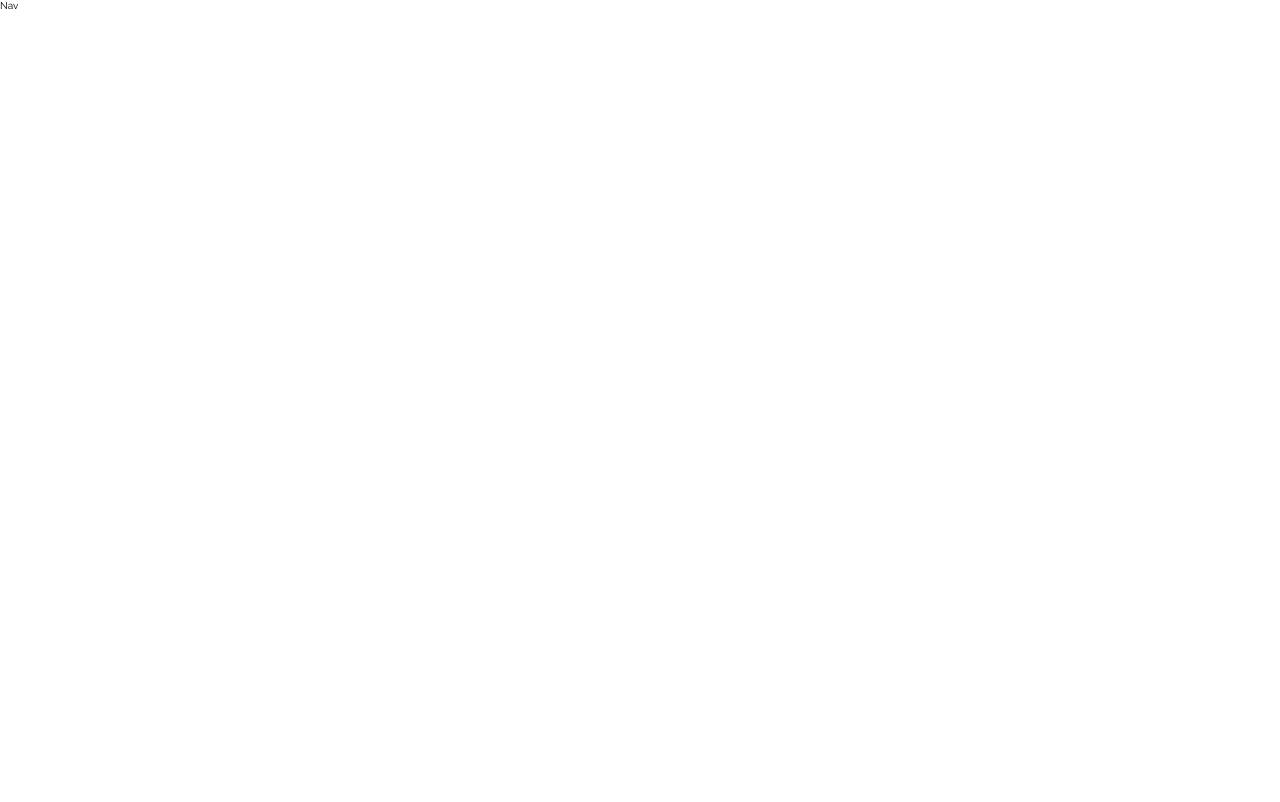
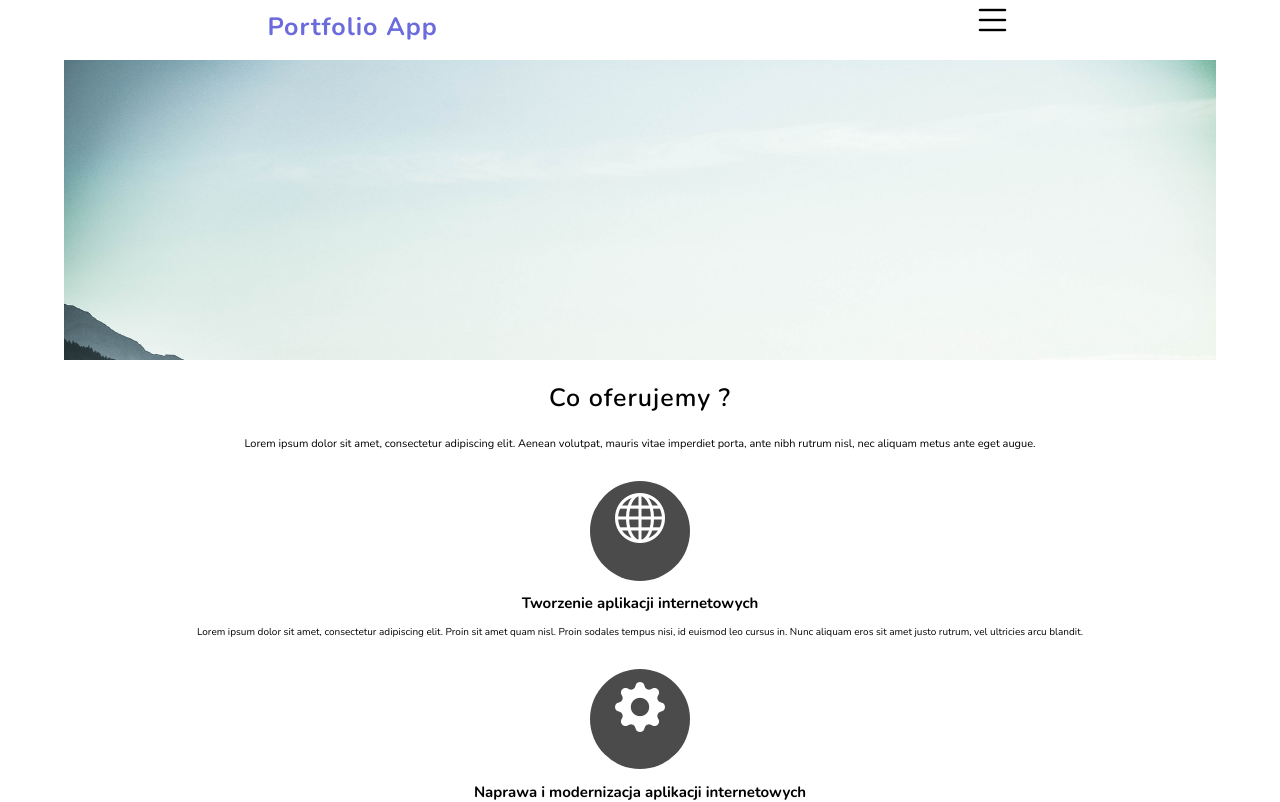
Before and after one commit to KacperDobrowolski/portfolio-app-frontend, a Next.js app: page / in a window 1280 px wide. Shown: the top 802 px of the page. Built offline with nearby package versions, Linux system fonts and the light colour scheme.

Commit message:
Added navbar, header and offer section

```diff
--- a/components/Navbar/Navbar.js
+++ b/components/Navbar/Navbar.js
@@ -1,9 +1,19 @@
+import { useRef } from 'react';
 import styles from './Navbar.module.scss';
 
 export default function Navbar() {
+    const navbarRef = useRef();
+    const openNav = () => {
+        navbarRef.current.classList.add(styles.opened);
+    }
+    const closeNav = () => {
+        navbarRef.current.classList.remove(styles.opened);
+    }
     return (
-        <nav className={styles.navbar}>
-            Nav
+        <nav className={styles.navbar} ref={navbarRef}>
+            <h2 className={styles.logo}>Portfolio App</h2>
+            <i className="bi bi-list" onClick={openNav}></i>
+            <span className={styles.closeIcon} onClick={closeNav}>X</span>
         </nav>
     )
 }
--- a/components/Navbar/Navbar.module.scss
+++ b/components/Navbar/Navbar.module.scss
@@ -0,0 +1,42 @@
+@import '../../styles/variables.scss';
+
+.navbar {
+    width: 100vw;
+    height: 60px;
+    display: flex;
+    justify-content: space-around;
+    & > .logo {
+        position: relative;
+        top: 10px;
+        margin: 0;
+        letter-spacing: 1px;
+        font-size: 2.5rem;
+        color: $primary-color;
+    }
+    & > i {
+        font-size: 4rem;
+        position: relative;
+        bottom: 5px;
+    }
+    & > .closeIcon {
+        display: none;
+    }
+}
+
+.opened {
+    height: 100vh;
+    background-color: white;
+    z-index: 999 !important;
+    position: fixed;
+    & > i {
+        display: none;
+    }
+    & > .closeIcon {
+        display: block;
+        position: absolute;
+        right: 20px;
+        top: 10px;
+        font-size: 3rem;
+
+    }
+}
--- /dev/null
+++ b/components/Offer/Offer.js
@@ -0,0 +1,16 @@
+import OfferItem from '../OfferItem/OfferItem';
+import styles from './Offer.module.scss';
+
+export default function Offer() {
+    return (
+        <section className={styles.offer}>
+            <h2 className={styles.offer_headline}>Co oferujemy ?</h2>
+            <p className={styles.offer_underline}>Lorem ipsum dolor sit amet, consectetur adipiscing elit. Aenean volutpat, mauris vitae imperdiet porta, ante nibh rutrum nisl, nec aliquam metus ante eget augue.</p>
+            <div className={styles.offerItems}>
+                <OfferItem title="Tworzenie aplikacji internetowych" icon="bi bi-globe"/>
+                <OfferItem title="Naprawa i modernizacja aplikacji internetowych" icon="bi bi-gear-fill"/>
+                <OfferItem title="Pomoc techniczna 24/7" icon="bi bi-telephone-fill"/>
+            </div>
+        </section>
+    )
+}
--- /dev/null
+++ b/components/Offer/Offer.module.scss
@@ -0,0 +1,13 @@
+.offer {
+    width: 90%;
+    margin: 0 auto;
+    text-align: center;
+    & > .offer_headline {
+        font-size: 2.5rem;
+        font-weight: 600;
+        letter-spacing: 1px;
+    }
+    & > .offer_underline {
+        font-size: 1.1rem;
+    }
+}
--- /dev/null
+++ b/components/OfferItem/OfferItem.js
@@ -0,0 +1,14 @@
+import { loadGetInitialProps } from 'next/dist/next-server/lib/utils';
+import styles from './OfferItem.module.scss';
+
+export default function OfferItem(props) {
+    return (
+        <div className={styles.offerItem}>
+            <div className={styles.circle}>
+                <i className={props.icon}></i>
+            </div>
+            <h2>{ props.title }</h2>
+            <p>Lorem ipsum dolor sit amet, consectetur adipiscing elit. Proin sit amet quam nisl. Proin sodales tempus nisi, id euismod leo cursus in. Nunc aliquam eros sit amet justo rutrum, vel ultricies arcu blandit.</p>
+        </div>
+    )
+}
--- /dev/null
+++ b/components/OfferItem/OfferItem.module.scss
@@ -0,0 +1,18 @@
+@import '../../styles/variables.scss';
+
+.offerItem {
+    margin-top: 30px;
+    & > .circle {
+        width: 100px;
+        height: 100px;
+        border-radius: 100%;
+        background-color: $secondary-color;
+        margin: 0 auto;
+        & > i {
+            color: white;
+            font-size: 5rem;
+            position: relative;
+            top: 5px;
+        }
+    }
+}
--- a/constants/Layout.js
+++ b/constants/Layout.js
@@ -7,7 +7,7 @@ export default function Layout(props) {
             <Head>
                 <meta name="viewport" content="width=device-width, initial-scale=1.0" />
                 <link rel="preconnect" href="https://fonts.gstatic.com" />
-                <link href="https://fonts.googleapis.com/css2?family=Raleway:wght@400;600;700&display=swap" rel="stylesheet" />
+                <link href="https://fonts.googleapis.com/css2?family=Nunito:wght@400;600;700&display=swap" rel="stylesheet" />
             </Head>
             <Navbar />
             { props.children }
--- a/pages/index.js
+++ b/pages/index.js
@@ -1,5 +1,6 @@
 import Head from 'next/head'
 import Layout from '../constants/Layout'
+import Offer from '../components/Offer/Offer';
 import styles from '../styles/Home.module.scss'
 
 export default function Home() {
@@ -12,7 +13,12 @@ export default function Home() {
 
       <main className={styles.main}>
         <Layout>
-
+            <div className={styles.header_image}>
+              {/* header content */}
+              {/*<h2 className={styles.header_headline}>Kacper Dobrowolski</h2>
+              <p className={styles.header_underline}>Junior Full-Stack Developer</p>*/}
+            </div>
+            <Offer />
         </Layout>
       </main>
 
--- a/styles/Home.module.scss
+++ b/styles/Home.module.scss
@@ -0,0 +1,22 @@
+@import '../styles/variables.scss';
+
+.header_image {
+    width: 90%;
+    height: 300px;
+    background-image: url('/assets/images/header.jpg');
+    background-size: cover;
+    margin: 0 auto;
+    text-align: center;
+    & > .header_headline {
+        padding-top: 50px;
+        margin: 0;
+        font-size: 2.5rem;
+        color: $primary-color;
+        letter-spacing: 1px;
+    }
+    & > .header_underline {
+        font-size: 1.3rem;
+        color: $secondary-color;
+        letter-spacing: 1px;
+    }
+}
--- a/styles/globals.scss
+++ b/styles/globals.scss
@@ -1,4 +1,5 @@
 @import './variables.scss';
+@import '../node_modules/bootstrap-icons/font/bootstrap-icons.css';
 
 html,
 body {
--- a/styles/variables.scss
+++ b/styles/variables.scss
@@ -1,5 +1,9 @@
 // font
 
-$font: 'Raleway', sans-serif;
+$font: 'Nunito', sans-serif;
+$font-size: 10px;
 
-$font-size: 10px;
+// colors
+
+$primary-color: rgb(107, 107, 221);
+$secondary-color: rgb(75, 75, 75);
```
Also changed, not shown: public/assets/images/header.jpg (added).
